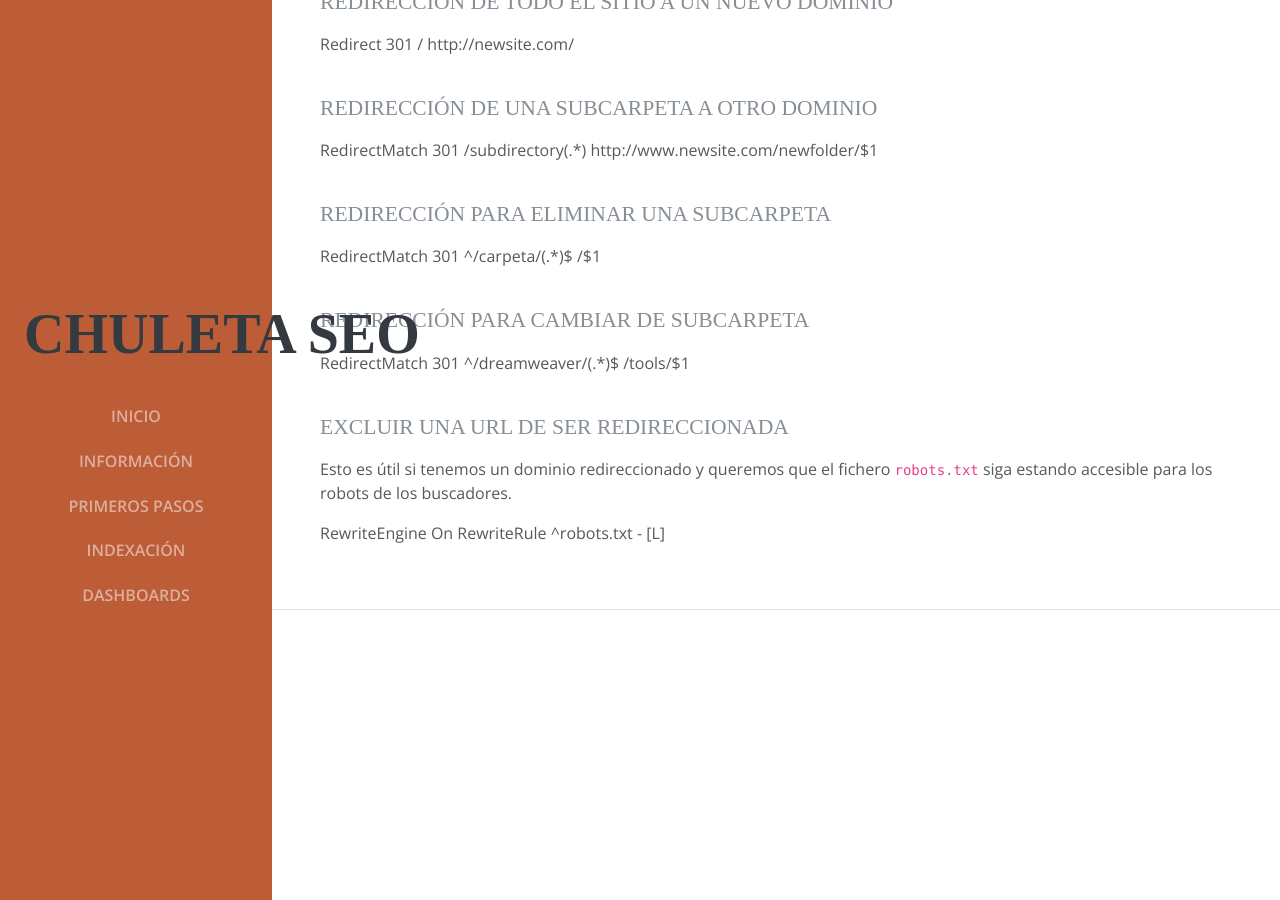
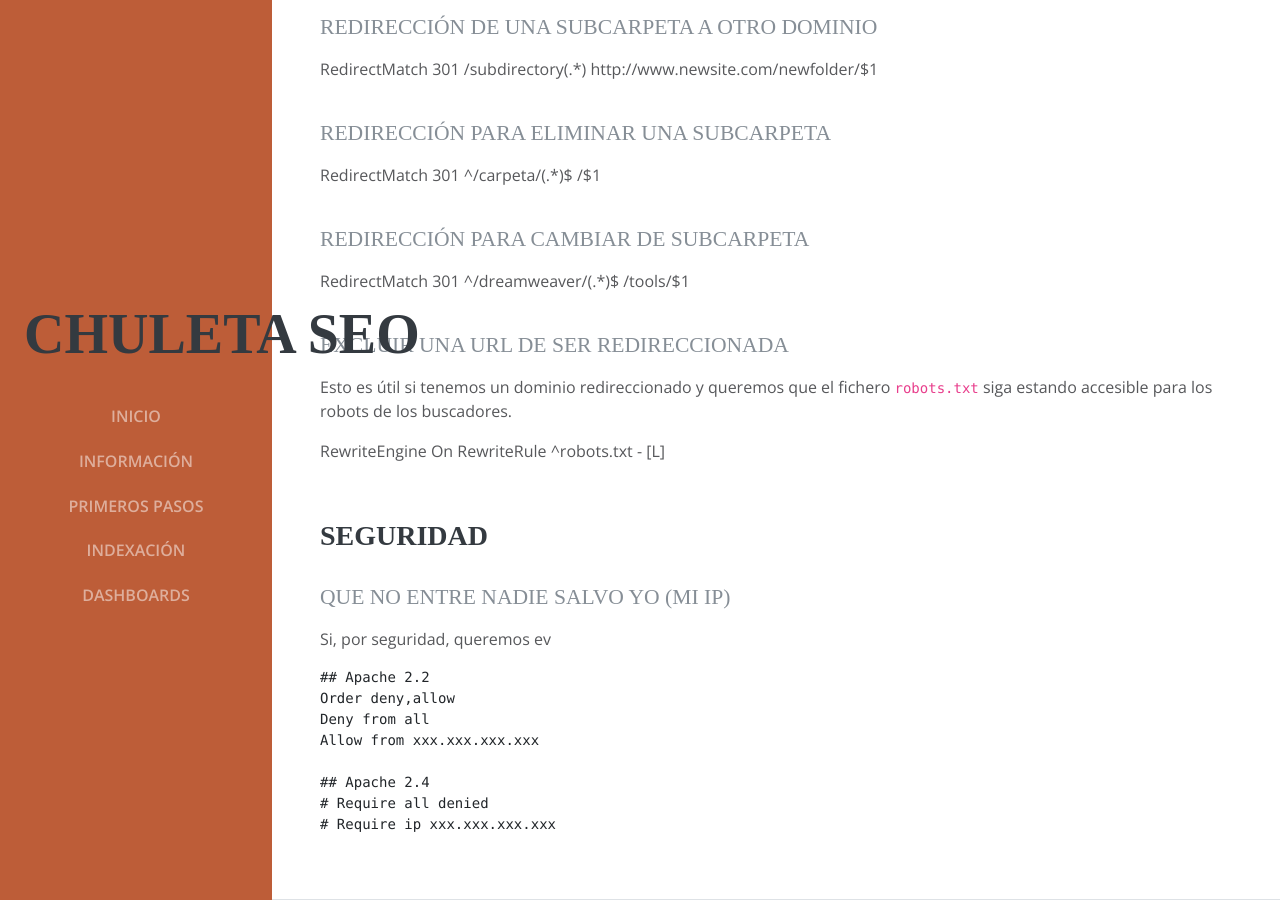
Before and after one commit to Emirodgar/w-chuleta-seo, a Jekyll site: the page built from 2 - Primeros pasos en SEO/configurar-servidor-apache-htaccess.md, in a window 1280 px wide and 900 px high, scrolled down 1308 px. Built offline with Jekyll 4.4.1, drawn with Linux system fonts in a browser that asks for light colours; some web fonts are replaced; our own code applies the rules of GitHub Pages for plain Markdown files; some of the changed text lies outside the part shown.

Commit message:
2 - Primeros pasos en SEO/configurar-servidor-apache-htaccess.md updated from https://stackedit.io/

```diff
--- a/2 - Primeros pasos en SEO/configurar-servidor-apache-htaccess.md
+++ b/2 - Primeros pasos en SEO/configurar-servidor-apache-htaccess.md
@@ -80,7 +79,22 @@
 RewriteEngine On
 RewriteRule ^robots.txt - [L]
 
+## Seguridad
+
+### Que no entre nadie salvo yo (mi ip)
+
+Si, por seguridad, queremos ev
+
+    ## Apache 2.2
+    Order deny,allow
+    Deny from all
+    Allow from xxx.xxx.xxx.xxx
+
+    ## Apache 2.4
+    # Require all denied
+    # Require ip xxx.xxx.xxx.xxx
+
 <!--stackedit_data:
-eyJoaXN0b3J5IjpbLTg0MTM5OTgxOCw0OTY1OTQ2OTIsLTY5NT
+eyJoaXN0b3J5IjpbLTgyMjI2NjU2NCw0OTY1OTQ2OTIsLTY5NT
 M4NDM3NV19
 -->
```
Also changed, not shown: other parts of 2 - Primeros pasos en SEO/configurar-servidor-apache-htaccess.md (+0 -1 lines).
